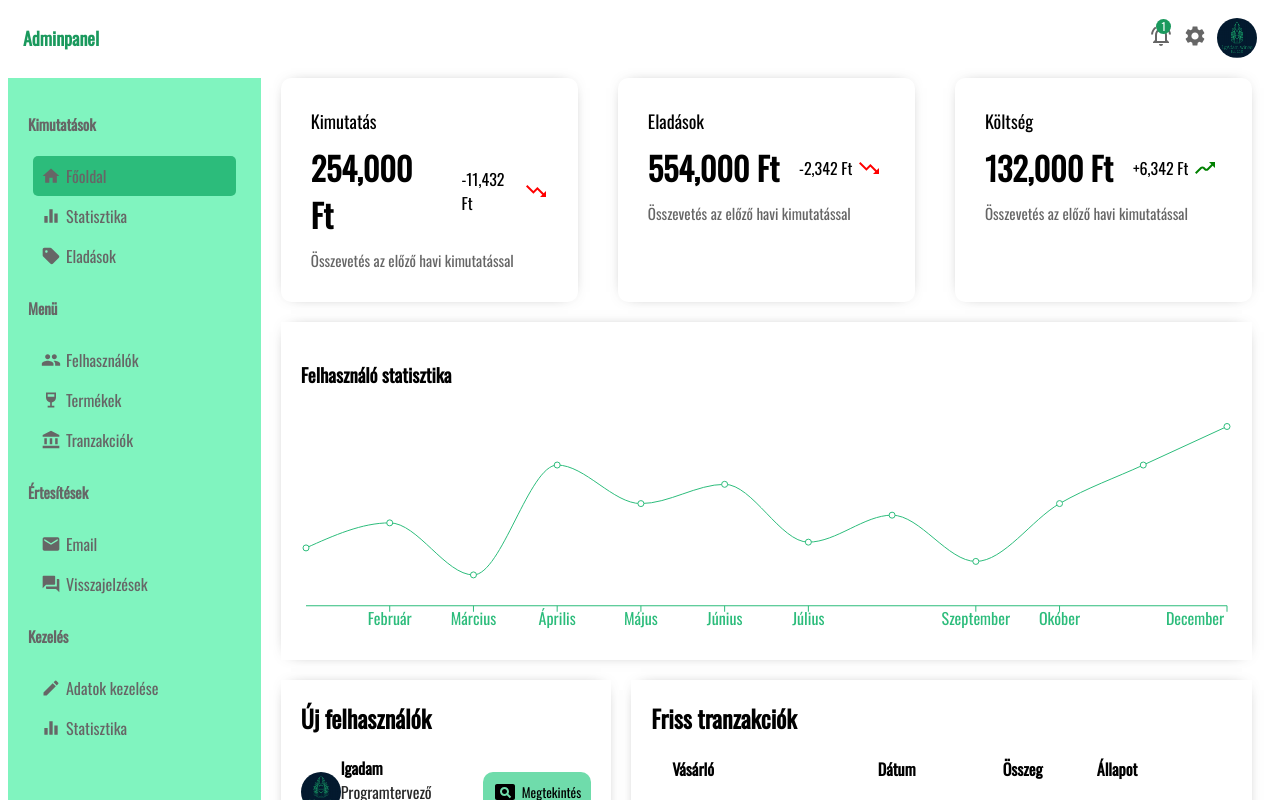
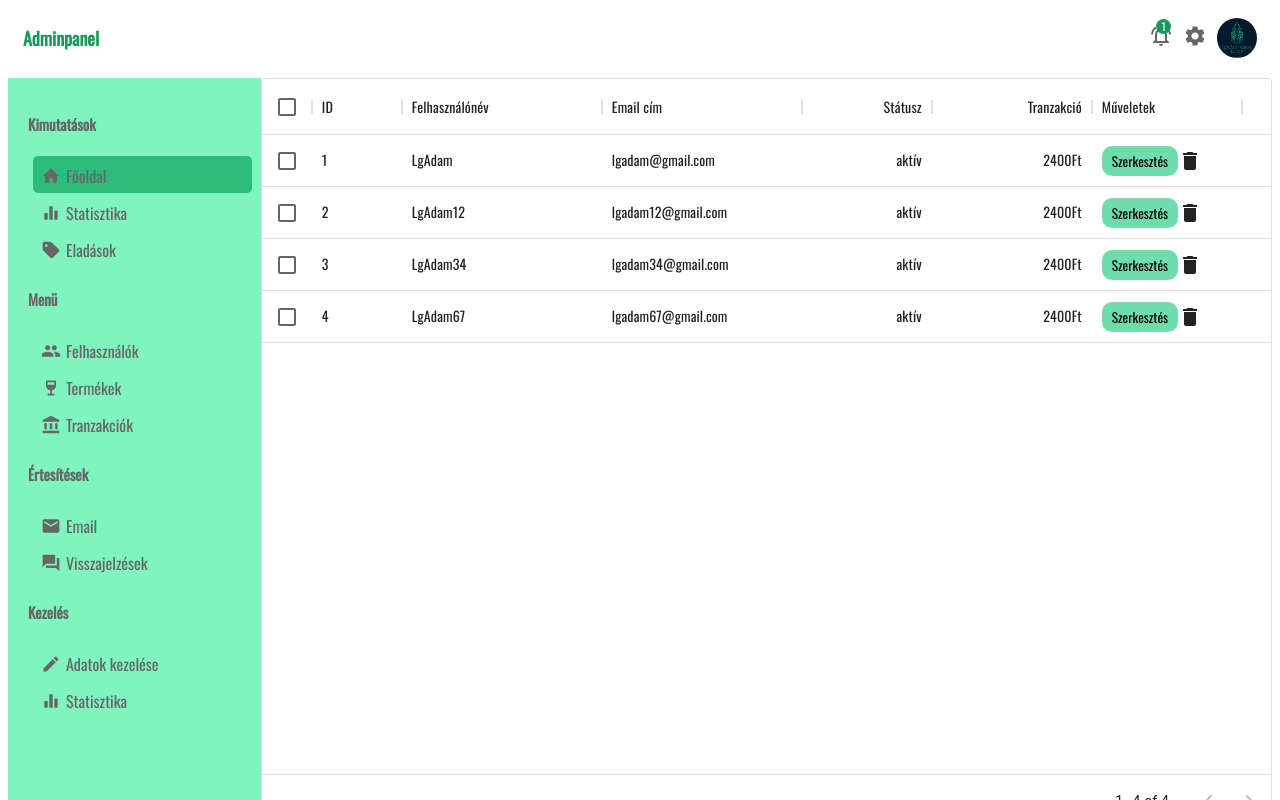
Before and after one commit to lgadam/ii3vey_szakd, a React (Create React App) app in the folder adminpanel/: page /users in a window 1280 px wide. Shown: the top 800 px of the page. Built offline with nearby package versions, Linux system fonts and the light colour scheme.

Commit message:
Added user list page to the admin panel with table and dummydata
Added user list page to the admin panel with table and dummydata

```diff
--- a/adminpanel/package.json
+++ b/adminpanel/package.json
@@ -9,11 +9,13 @@
     "@material-ui/icons": "^4.11.3",
     "@mui/icons-material": "^5.10.9",
     "@mui/material": "^5.10.10",
+    "@mui/x-data-grid": "^5.17.8",
     "@testing-library/jest-dom": "^5.16.5",
     "@testing-library/react": "^13.4.0",
     "@testing-library/user-event": "^13.5.0",
     "react": "^18.2.0",
     "react-dom": "^18.2.0",
+    "react-router-dom": "^6.4.2",
     "react-scripts": "5.0.1",
     "recharts": "^2.1.15",
     "styled-components": "^5.3.6",
--- a/adminpanel/src/App.jsx
+++ b/adminpanel/src/App.jsx
@@ -2,7 +2,12 @@ import Panel from "./components/navbar/Panel";
 import styled from "styled-components"
 import Sidebar from "./components/Sidebar";
 import AdminHome from "./pages/AdminHome";
-
+import UserList from "./pages/UserList";
+import {
+  BrowserRouter as Router,
+  Routes,
+  Route,
+} from "react-router-dom";
 const Container = styled.div`
   display: flex;
   margin-top: 10px;
@@ -10,13 +15,18 @@ const Container = styled.div`
 
 function App() {
   return (
-    <div>
+    <Router>
       <Panel />
       <Container>
         <Sidebar />
-          <AdminHome />
+          <Routes>
+              <Route exact path="/" index element={<AdminHome />} />
+          </Routes>
+          <Routes>
+              <Route path="/users" index element={<UserList />} />
+          </Routes>
       </Container>
-    </div>
+    </Router>
   );
 }
 
--- a/adminpanel/src/components/Sidebar.jsx
+++ b/adminpanel/src/components/Sidebar.jsx
@@ -21,10 +21,11 @@ const Wrapper = styled.div`
     padding: 20px;
     color:#666666;
     background-color: #80f4bf;
+    margin-bottom: 10px;
 `
 
 const Menu = styled.div`
-    margin-bottom: 10px;
+    margin-bottom: 20px;
 `
 
 const Title = styled.h3`
@@ -53,6 +54,8 @@ const ListItem = styled.li`
     &:hover{
         background-color: #44d594;
     }
+    padding-bottom: 5px;
+    width: 100%;
 `
 
 export default function Sidebar() {
--- /dev/null
+++ b/adminpanel/src/pages/UserList.css
@@ -0,0 +1,6 @@
+.userListEdit{
+    border: none;
+    border-radius: 10px;
+    padding: 5px 10px;
+    background-color: #6fdcab;
+}
--- /dev/null
+++ b/adminpanel/src/pages/UserList.jsx
@@ -0,0 +1,63 @@
+import styled from "styled-components"
+import { DataGrid } from '@mui/x-data-grid';
+import DeleteIcon from '@mui/icons-material/Delete';
+import "./UserList.css";
+
+const Container = styled.div`
+    flex: 4;
+`
+
+const UserListEdit = styled.button``
+
+const columns = [
+  { field: 'id', headerName: 'ID', width: 90 },
+  { field: 'username', headerName: 'Felhasználónév', width: 200 },
+  { field: 'email', headerName: 'Email cím', width: 200 },
+  {
+    field: 'status',
+    headerName: 'Státusz',
+    type: 'number',
+    width: 130,
+  },
+  {
+    field: 'transaction',
+    headerName: 'Tranzakció',
+    type: 'number',
+    width: 160,
+  },
+  {
+    field: 'action',
+    headerName: 'Műveletek',
+    width: 150,
+    renderCell: (params)=>{
+      return(
+      <>
+        <UserListEdit className="userListEdit">Szerkesztés</UserListEdit>
+        <DeleteIcon />
+      </>
+      )
+    }
+  },
+];
+
+const rows = [
+  { id: 1, username: 'LgAdam', email:"lgadam@gmail.com",status:"aktív",transaction:"2400Ft",},
+  { id: 2, username: 'LgAdam12', email:"lgadam12@gmail.com",status:"aktív",transaction:"2400Ft",},
+  { id: 3, username: 'LgAdam34', email:"lgadam34@gmail.com",status:"aktív",transaction:"2400Ft",},
+  { id: 4, username: 'LgAdam67', email:"lgadam67@gmail.com",status:"aktív",transaction:"2400Ft",},
+];
+
+
+export default function UserList() {
+  return (
+    <Container>
+      <DataGrid
+        rows={rows}
+        columns={columns}
+        pageSize={5}
+        rowsPerPageOptions={[5]}
+        checkboxSelection
+      />
+    </Container>
+  )
+}
```
Also changed, not shown: 1 other file (tests, documents, lock files or other folders).
